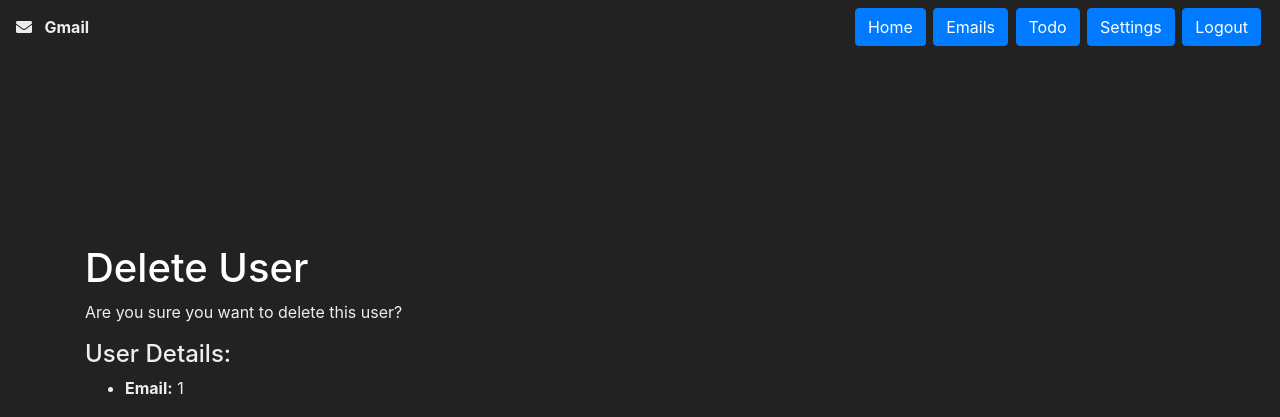
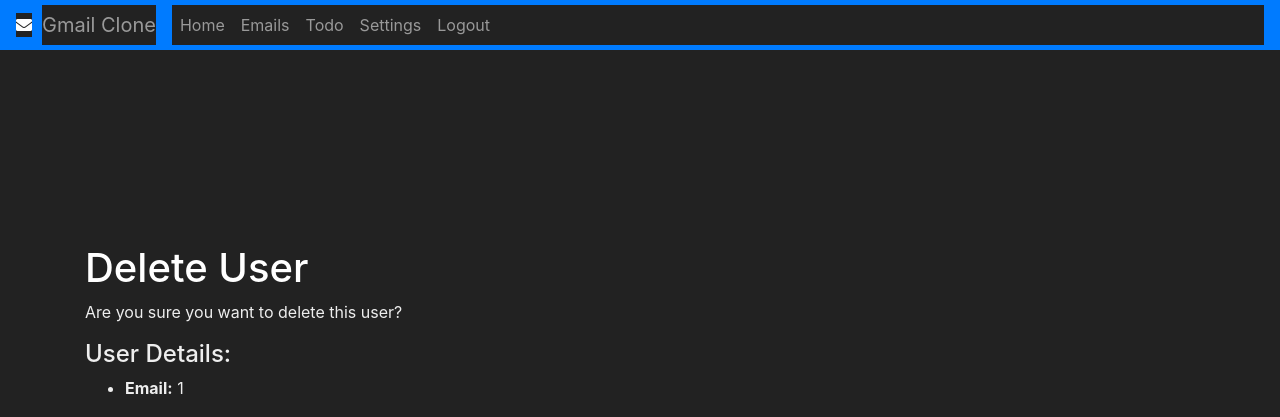
Before and after one commit to Coreyboy1820/CMPE131-Project, a Flask app: page /delete in a window 1280 px wide. Shown: the top 417 px of the page. Run offline with Flask 3, Linux system fonts and the light colour scheme; the visitor is signed in with stand-in values (Sample User, id 1); some libraries are stand-ins or nearby versions.

Commit message:
Adding bootstrap to navbar  but couldn't fix the style of nav bar when switch to dark mode

```diff
--- a/app/templates/navbar.html
+++ b/app/templates/navbar.html
@@ -82,28 +82,38 @@
     <!-- Required meta tags -->
     <meta charset="utf-8">
     <meta name="viewport" content="width=device-width, initial-scale=1, shrink-to-fit=no">
-
-    <!-- Navbar button definition -->
-    <div class="navbar sticky-top" style="width:100%;">
+    {% if title != "login" and title != "register" %}
+    <nav class="navbar navbar-expand-lg navbar-dark bg-primary w-100" style="height: 50px;">
       <div style="justify-content: left;">
         <!-- Include the Bootstrap and Font Awesome CSS files -->
       <link rel="stylesheet" href="https://maxcdn.bootstrapcdn.com/bootstrap/4.0.0/css/bootstrap.min.css">
       <link rel="stylesheet" href="https://use.fontawesome.com/releases/v5.0.13/css/all.css">
 
       <!-- Add the email icon -->
-      <i class="fas fa-envelope"  width="40" height="40"></i>
-        <span class="ml-2 font-weight-bold">Gmail</span>
+      <i class="fas fa-envelope"  width="40" height="40" style="color: #fff;"></i>
       </div>
-    <div style="justify-content: right;">
-      {% if title != "login" and title != "register" %}
-          <button class="btn btn-primary navbarBtn" onclick="window.location.href='/home'">Home</button>
-          <button class="btn btn-primary navbarBtn" onclick="window.location.href='/emails'">Emails</button>
-          <button class="btn btn-primary navbarBtn" onclick="window.location.href='/todo'">Todo</button>
-          <button class="btn btn-primary navbarBtn" onclick="window.location.href='/settings'">Settings</button>
-          <button class="btn btn-primary navbarBtn" onclick="window.location.href='/logout'">Logout</button>
+      <a class="navbar-brand" style="margin-left: 10px; color: #fff ;">Gmail Clone</a>
+      <div class="collapse navbar-collapse" id="navbarNav">
+        <ul class="navbar-nav">
+          <li class="nav-item active">
+            <a class="nav-link" href="/home" >Home</a>
+          </li>
+          <li class="nav-item active">
+            <a class="nav-link" href="/emails">Emails</a>
+          </li>
+          <li class="nav-item active">
+            <a class="nav-link" href="/todo">Todo</a>
+          </li>
+          <li class="nav-item active">
+            <a class="nav-link" href="/settings" >Settings</a>
+          </li>
+          <li class="nav-item active">
+            <a class="nav-link" href="/logout">Logout</a>
+          </li>
+        </ul>
+      </div>
+    </nav>
     {% endif %}
-    </div>
-
     <!-- This will display whatever alerts are sent from one page to another when navbar is included -->
 {% with messages = get_flashed_messages(with_categories=True) %}
 {% if messages %}
@@ -122,7 +132,6 @@
   {% endfor %}
 {% endif %}
 {% endwith %}
-</div>
 
 
     <script src="https://ajax.googleapis.com/ajax/libs/jquery/3.5.1/jquery.min.js"></script>
@@ -166,6 +175,7 @@
         }
       }
     }
+
   </script>
 
     {% endblock %}
```
Lines whose indentation alone changed are shown as unchanged.
